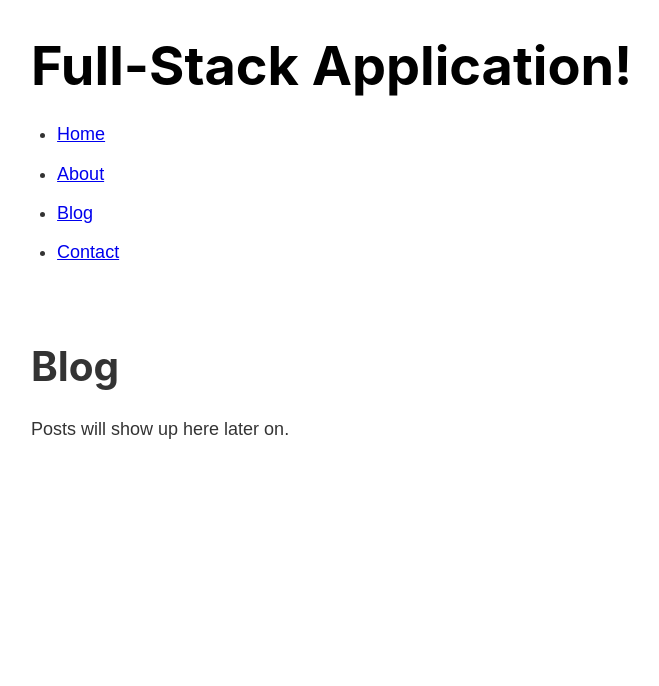
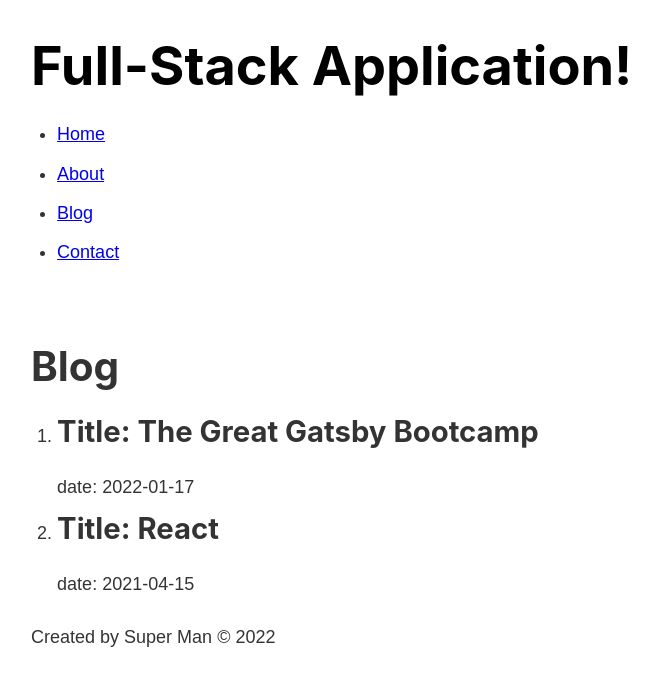
Before and after one commit to ahmetterturk/gatsby-intro, a Gatsby site: page /blog in a window 1280 px wide. Shown: the whole page, without its empty margins (227-886 px from the left). Built offline with nearby package versions, Linux system fonts and the light colour scheme; Gatsby itself is replaced by a stand-in of ours.

Commit message:
11. Working with Markdown Posts

```diff
--- a/gatsby-config.js
+++ b/gatsby-config.js
@@ -19,5 +19,6 @@
         path: `${__dirname}/src/`,
       },
     },
+    "gatsby-transformer-remark",
   ],
 }
--- a/package.json
+++ b/package.json
@@ -17,6 +17,7 @@
     "gatsby": "^4.7.1",
     "gatsby-plugin-sass": "^5.7.0",
     "gatsby-source-filesystem": "^4.7.0",
+    "gatsby-transformer-remark": "^5.7.0",
     "node-sass": "^7.0.1",
     "react": "^17.0.1",
     "react-dom": "^17.0.1",
--- a/src/components/Footer.js
+++ b/src/components/Footer.js
@@ -14,7 +14,7 @@
 
   return (
     <footer>
-      {/* <p>Created by {data.site.siteMetadata.author} © 2022</p> */}
+      <p>Created by {data.site.siteMetadata.author} © 2022</p>
     </footer>
   )
 }
--- a/src/pages/blog.js
+++ b/src/pages/blog.js
@@ -1,11 +1,37 @@
 import React from "react"
 import Layout from "../components/Layout"
+import { graphql, useStaticQuery } from "gatsby"
 
 const BlogPage = () => {
+  const data = useStaticQuery(graphql`
+    query {
+      allMarkdownRemark {
+        edges {
+          node {
+            frontmatter {
+              title
+              date
+            }
+          }
+        }
+      }
+    }
+  `)
+
   return (
     <Layout>
       <h1>Blog</h1>
-      <p>Posts will show up here later on.</p>
+
+      <ol>
+        {data.allMarkdownRemark.edges.map((edge, index) => {
+          return (
+            <li key={index}>
+              <h2>Title: {edge.node.frontmatter.title}</h2>
+              <p>date: {edge.node.frontmatter.date}</p>
+            </li>
+          )
+        })}
+      </ol>
     </Layout>
   )
 }
```
Also changed, not shown: 1 other file.
